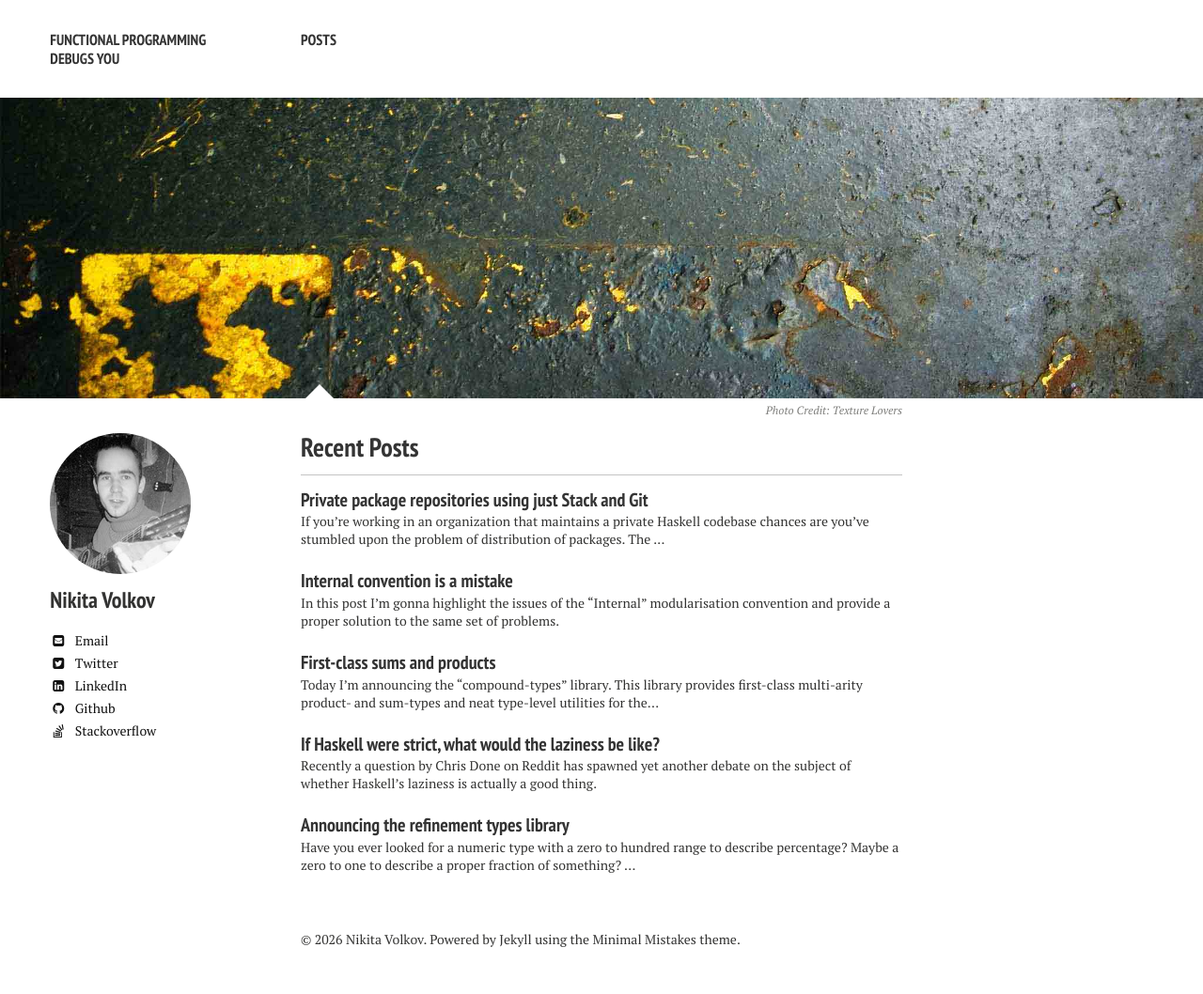
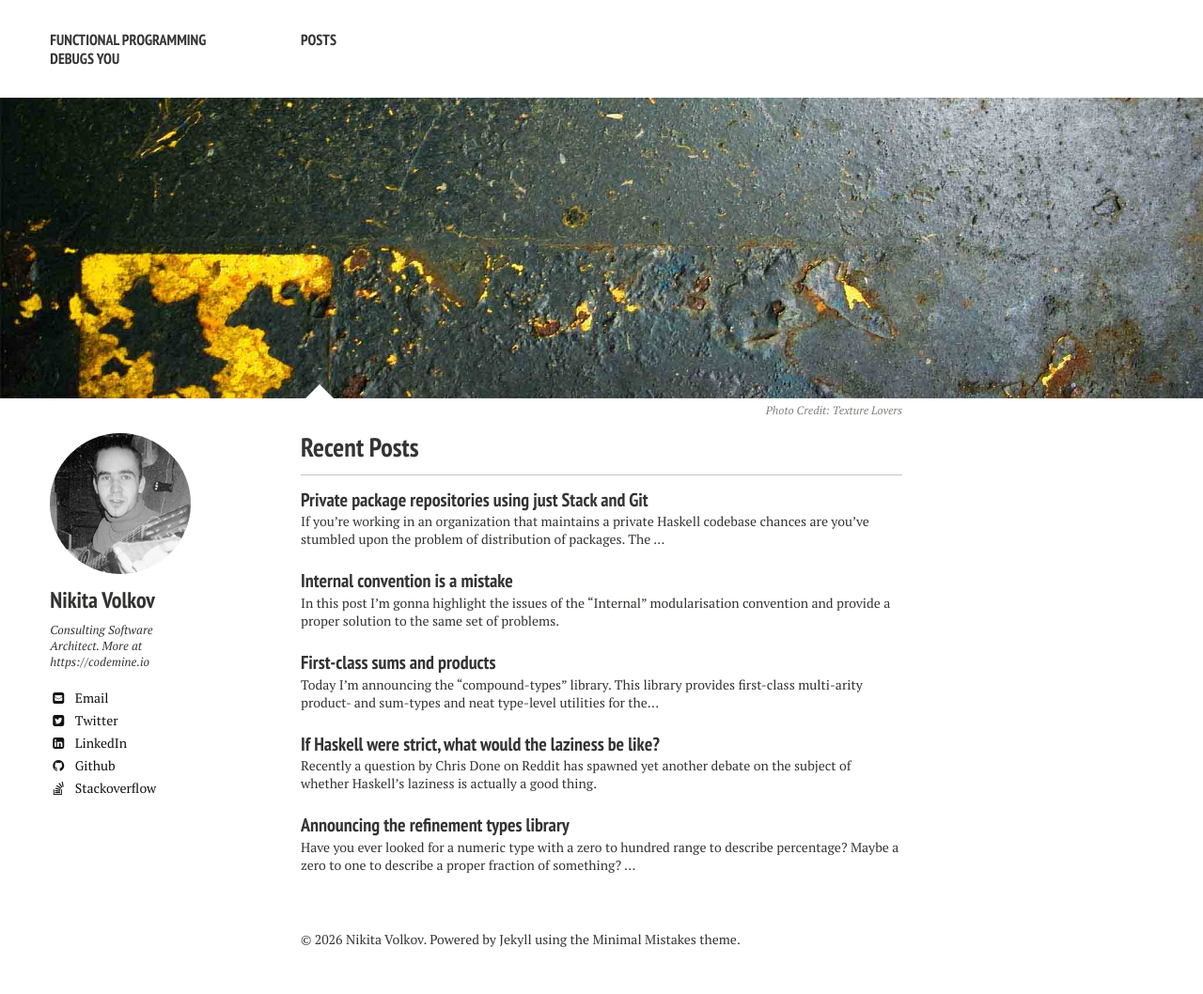
Before and after one commit to nikita-volkov/nikita-volkov.github.io, a Jekyll site: the page built from index.md, in a window 1280 px wide. Shown: the whole page at 94% size. Built offline with Jekyll 4.4.1, drawn with Linux system fonts in a browser that asks for light colours; nearby versions of some CDN libraries.

Commit message:
Update details

```diff
--- a/_config.yml
+++ b/_config.yml
@@ -28,8 +28,8 @@ kramdown:
 owner:
   name: Nikita Volkov
   avatar: bio-photo-5.jpg
-  bio:
-  email: nikita.y.volkov@mail.ru
+  bio: Consulting Software Architect. More at https://codemine.io
+  email: nikita@codemine.io
   disqus-shortname: programsdebugyou
   twitter: NikitaYVolkov
   facebook: #username
```
